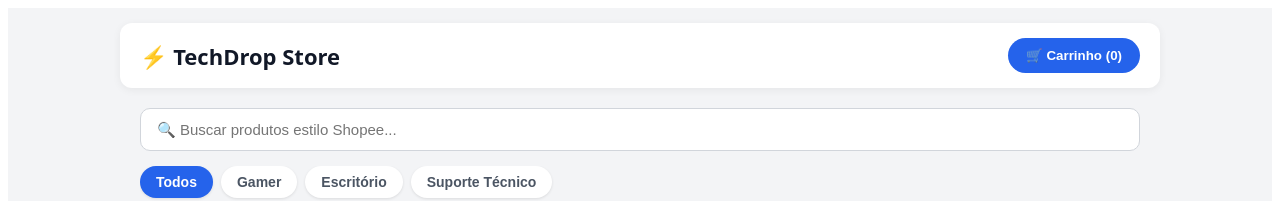
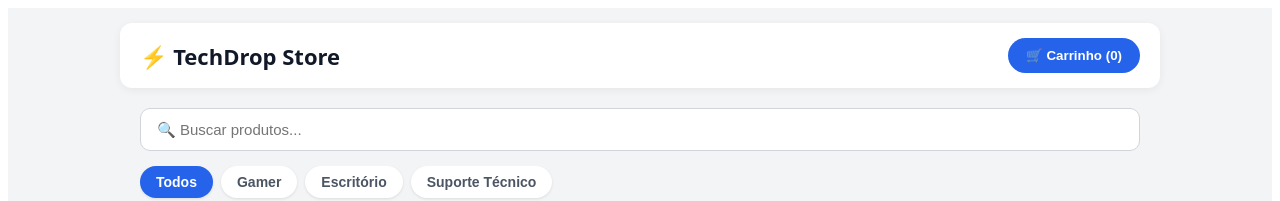
Before and after one commit to dnascvendas6-pixel/techdrop-app, a Next.js app: page / in a window 1280 px wide. Shown: the top 201 px of the page. Built offline with nearby package versions, Linux system fonts and the light colour scheme.

Commit message:
Update page.tsx

```diff
--- a/app/page.tsx
+++ b/app/page.tsx
@@ -95,7 +95,7 @@ export default function Home() {
         <div style={{ marginBottom: '15px' }}>
           <input
             type="text"
-            placeholder="🔍 Buscar produtos estilo Shopee..."
+            placeholder="🔍 Buscar produtos..."
             value={search}
             onChange={(e) => setSearch(e.target.value)}
             style={{ width: '100%', padding: '12px 16px', borderRadius: '10px', border: '1px solid #d1d5db', outline: 'none', fontSize: '15px', boxSizing: 'border-box' }}
```
